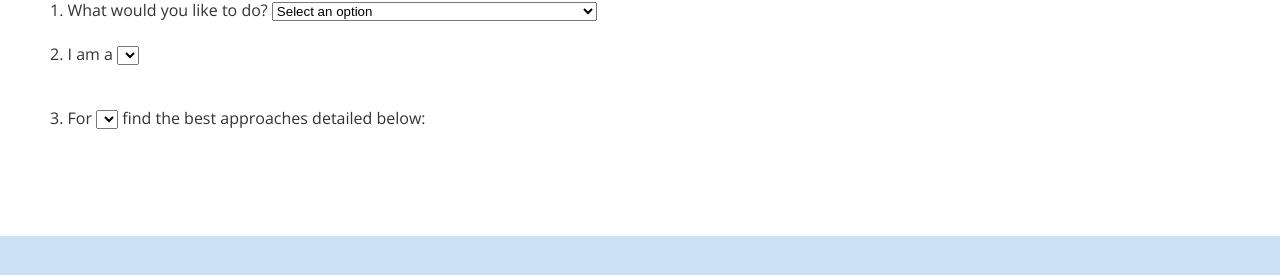
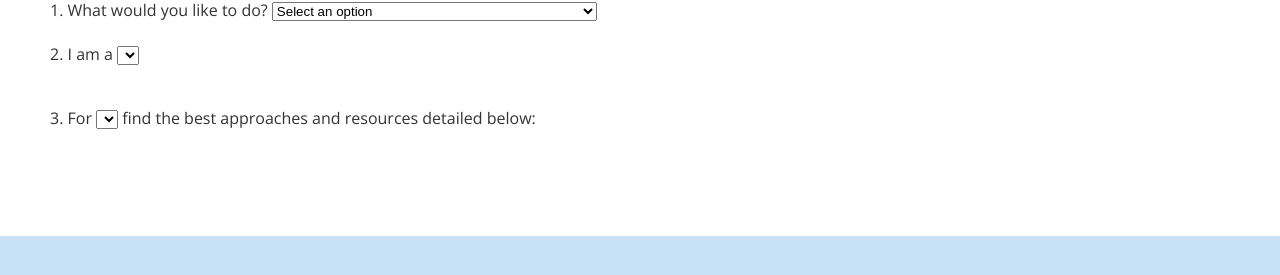
Before and after one commit to blue-button/blue-button-toolkit, a Jekyll site: the page built from selector/index.md, in a window 1280 px wide and 900 px high, scrolled down 2656 px. Shown: the part 514-789 px from the top of the window. Built offline with Jekyll 4.4.1, drawn with Linux system fonts in a browser that asks for light colours; nearby versions of some CDN libraries; library files that are not in the unit come from our copies; Markdown is read by kramdown in place of the engine named in the settings; some of the changed lines change nothing that is shown.

Commit message:
Saving progress, again...

```diff
--- a/_layouts/selector.html
+++ b/_layouts/selector.html
@@ -16,7 +16,7 @@
 	<div>
 		<p>Blue Button is a nationally recognized symbol indicating to consumers that they can get their own health records electronically from doctors, hospitals, and other health care providers, such as pharmacies and health insurance plans.  With electronic access to their health records, consumers can check them for accuracy and completeness, share them with people they trust—in case of emergency or to coordinate care among different providers—and reference them as needed. Health records may include clinical information from doctors and hospitals, health insurance claims, prescription histories, and lab/diagnostic test results.</p>
 
-		<p>The Blue Button Initiative is a public-private partnership to empower consumers with easy and secure access to their health records from a variety of sources in a format they can use.  More than 500 companies have <a href='healthit.gov/pledge'>pledged</a> their support to increase consumer access to and use of their health data and as a result, more than 150 million Americans are already able to access their health information online from a variety of sources.  The Blue Button Initiative is built on national standards that support individual consumers in using tools developed by the private sector, including applications and services that help individuals to analyze data and make better use of it to manage their health.</p>
+		<p>The Blue Button Initiative is a public-private partnership to empower consumers with easy and secure access to their health records from a variety of sources in a format they can use.  More than 500 companies have <a target="_blank" href='healthit.gov/pledge'>pledged</a> their support to increase consumer access to and use of their health data and as a result, more than 150 million Americans are already able to access their health information online from a variety of sources.  The Blue Button Initiative is built on national standards that support individual consumers in using tools developed by the private sector, including applications and services that help individuals to analyze data and make better use of it to manage their health.</p>
 	</div>
 	<div class="intro-section" id="intro-section2">Who is This Toolkit For?<span></span></div>
 	<div>
@@ -46,9 +46,9 @@
 	</div>
 	<div class="intro-section odd" id="intro-section5">Who is Behind the Blue Button Initiative?<span></span></div>
 	<div>
-		<p>The Blue Button Initiative is a public-private partnership based out of the Office of the National Coordinator for Health Information Technology at the US Department of Health &amp; Human Services (ONC) with strong support from other federal agencies, including the White House, VA, CMS, DoD, IHS and the private sector. Watch Todd Park, Chief Technology Officer of the U.S. explain the <a href='https://www.youtube.com/watch?v=dEcIh0Rzssk'>significance of Blue Button</a></p>
+		<p>The Blue Button Initiative is a public-private partnership based out of the Office of the National Coordinator for Health Information Technology at the US Department of Health &amp; Human Services (ONC) with strong support from other federal agencies, including the White House, VA, CMS, DoD, IHS and the private sector. Watch Todd Park, Chief Technology Officer of the U.S. explain the <a target="_blank" href='https://www.youtube.com/watch?v=dEcIh0Rzssk'>significance of Blue Button</a></p>
 
-		<p>More than 500 private sector organizations participate in the Blue Button Pledge Program, including Aetna, United, Walgreens, CVS, Quest, Microsoft, the Mayo Clinic, AARP and the American Cancer Society. For a full list of participating members, please see <a href='www.healthit.gov/pledge'>www.healthit.gov/pledge</a>. You can also see how far along specific organizations are with respect to enabling electronic access to their health data via the Blue Button Connector website at <a href='http://bluebuttonconnector.healthit.gov'>http://bluebuttonconnector.healthit.gov</a>. Although many healthcare providers do not yet offer such access, the majority of Americans have electronic access to their own health records electronically via one or more organizations listed on the Blue Button Connector, including health plans and pharmacies.</p>
+		<p>More than 500 private sector organizations participate in the Blue Button Pledge Program, including Aetna, United, Walgreens, CVS, Quest, Microsoft, the Mayo Clinic, AARP and the American Cancer Society. For a full list of participating members, please see <a target="_blank" href='www.healthit.gov/pledge'>www.healthit.gov/pledge</a>. You can also see how far along specific organizations are with respect to enabling electronic access to their health data via the Blue Button Connector website at <a target="_blank" href='http://bluebuttonconnector.healthit.gov'>http://bluebuttonconnector.healthit.gov</a>. Although many healthcare providers do not yet offer such access, the majority of Americans have electronic access to their own health records electronically via one or more organizations listed on the Blue Button Connector, including health plans and pharmacies.</p>
 	</div>
 	<div class="intro-section" id="intro-section6">Does Blue Button protect privacy?<span></span></div>
 	<div>
@@ -62,7 +62,7 @@
 	</div>
 	<div class="intro-section odd" id="intro-section7">How Does Blue Button Guide Relate to the Blue Button+ Implementation Guide?<span></span></div>
 	<div>
-		<p>In 2013 the Office of the National Coordinator for Health Information Technology (ONC) issued the <a href='http://bluebuttonplus.org/'>Blue Button+ Implementation Guide</a> to support data holders/providers and third party applications in implementing Blue Button standards. This Blue Button Toolkit is the evolution of that original implementation guide, but with a few significant changes:</p>
+		<p>In 2013 the Office of the National Coordinator for Health Information Technology (ONC) issued the <a target="_blank" href='http://bluebuttonplus.org/'>Blue Button+ Implementation Guide</a> to support data holders/providers and third party applications in implementing Blue Button standards. This Blue Button Toolkit is the evolution of that original implementation guide, but with a few significant changes:</p>
 
 		<ul>
 			<li>The standards and other technical guidelines in the Blue Button Toolkit are drawn from a portfolio of national standards that support the Blue Button Initiative. They can be referred to as “Blue Button recommended standards.” We are no longer promoting the term “Blue Button+” or “Blue Button Plus” because it was confusing to people relative to “Blue Button” or the “Blue Button Initiative”.</li>
@@ -96,7 +96,7 @@
 	<p id="how-description"></p>
 
 	<div>
-		3. For <select id="how"></select> find the best approaches detailed below:
+		3. For <select id="how"></select> find the best approaches and resources detailed below:
 	</div>
 
 	<br>
--- a/js/selector.js
+++ b/js/selector.js
@@ -272,11 +272,12 @@
         "display_name": "Marketing Resources",
         "audience": [
             {
-                "display_name": "Any Organization",
+                "display_name": "Data Holder or Non Data-Holder",
+                "description":"Audience level objective statement",
                 "data_types": [
                     {
                         "name": "The Blue Button PSAs",
-                        "description": "The description of the PSAs",
+                        "description": ":30-:60 sec Blue Button PSAs",
                         "link": "",
                         "resources": [
                             {
@@ -313,34 +314,20 @@
          "display_name": "Developer Resources",
         "audience": [
             {
-                "display_name": "Any Organization",
+                "display_name": "Data Holder or Non Data-Holder",
+                "description":"Audience level objective statement",
                 "data_types": [
                     {
-                        "name": "The Blue Button PSAs",
-                        "description": "The description of the PSAs",
-                        "link": "",
+                        "name": "GitHub Blue Button Project Page",
+                        "description": "Various open source development projects that support Blue Button ",
+                        "link": "https://github.com/blue-button",
                         "resources": [
-                            {
-                                "name": ":60 sec Blue Button PSA for Cancer Patients and Survivors",
-                                "description": ":60 sec Blue Button PSA for Cancer Patients and Survivors",
-                                "link": "http://www.healthit.gov/patients-families/video/60-sec-latina-woman-her-forties-who-living-cancer"
-                            },
-                            {
-                                "name": ":60 sec Blue Button PSA for Seniors 65+ with chronic conditions ",
-                                "description": ":60 sec Blue Button PSA for Seniors 65+ with chronic conditions ",
-                                "link": "http://www.healthit.gov/patients-families/video/60-seconds-blue-button-psa-senior-65-chronic-condition"
-                            }
                         ]
                     },{
-                        "name": "The Blue Button Web Banner Ads",
-                        "description": "The description of Web Banner Ads",
-                        "link": "",
+                        "name": "Standards Implementation &amp; Testing Environment",
+                        "description": "The SITE aims to provide a central collaboration environment for developers and the standards community, and thus facilitate the rapid adoption of those standards in EHRs.  The SITE is divided into sandboxes, one for each standard supported by the SITE.",
+                        "link": "http://sitenv.org/",
                         "resources": [
-                            {
-                                "name": "The Blue Button Web Banner Ads",
-                                "description": "Print PSAs feature various images of the Blue Button that can be used in electronic or hard copy magazines, newsletters, and newspapers. Downloadable photos and graphics, including the print PSAs, are available in the Image Library.",
-                                "link": "hhttp://www.healthit.gov/sites/default/files/document_fonts.zip"
-                            }
                         ]
                     }
                 ]
@@ -402,7 +389,7 @@
 		$("#"+recommendationsId).hide();
 
 		var selection = $(this).val();
-		var options = getDataTypes(selection);
+		var options = getDataTypePair(selection);
 		populateOptions(secondSelectBoxId, thirdSelectBoxId, options);
 
 		$("#"+thirdSelectBoxId).trigger("change");
@@ -410,20 +397,25 @@
 
 	$("#"+thirdSelectBoxId).change(function(){
 		var selection = $(this).val();
-		$("#"+thirdSelectBoxId+"-description").html(getDataTypeDescription($("#"+thirdSelectBoxId).val())+"<br><br>");
-		var options = getDataTypeRecommendations($("#"+thirdSelectBoxId).val());
+
 
 
 		var keyword = $("#"+firstSelectBoxId).val();
 		switch(keyword){
 			case 'share':
+				var options = getDataTypeRecommendations($("#"+thirdSelectBoxId).val());
 				populateRecommendations(recommendationsId, options, keyword);
+				$("#"+thirdSelectBoxId+"-description").html(getDataTypeDescription($("#"+thirdSelectBoxId).val())+"<br><br>");
 				break;
 			case 'build':
-				populateDeveloperResources(recommendationsId, options);
+				var data_types = getDataTypeObject($("#"+thirdSelectBoxId).val());
+				populateDeveloperResources(recommendationsId, data_types);
+				$("#"+thirdSelectBoxId+"-description").html(getAudienceDescription($("#"+thirdSelectBoxId).val())+"<br><br>");
 				break;
 			case 'market':
-				populateMarketingResources(recommendationsId, options);
+				var resources = getDataTypeResources($("#"+thirdSelectBoxId).val());
+				populateMarketingResources(recommendationsId, resources);
+				$("#"+thirdSelectBoxId+"-description").html(getAudienceDescription($("#"+thirdSelectBoxId).val())+"<br><br>");
 				break;
 			default:
 				break;
@@ -515,7 +507,7 @@
 			guidePanelHtml += "<td>" + recommendations.transmit.transport[g].security[c].name + "</td>"
 		});
 		guidePanelHtml += "</tr><tr><th>Example</th>"
-		guidePanelHtml += "<td><a href='"+ recommendations.transmit.transport[g].link + "'>" + recommendations.transmit.transport[g].example.name + "</a><br />" + recommendations.transmit.transport[g].example.description + "</td>";
+		guidePanelHtml += "<td><a target='_blank' href='"+ recommendations.transmit.transport[g].link + "'>" + recommendations.transmit.transport[g].example.name + "</a><br />" + recommendations.transmit.transport[g].example.description + "</td>";
 		guidePanelHtml += "</tr></table>";
 	});
 
@@ -535,14 +527,22 @@
 }
 
 function populateResources(id, resources, developer_flag){
-
 	var guidePanelHtml = "";
 
 	if(developer_flag){
-		guidePanelHtml += "Developer section goes here.";
+
+		guidePanelHtml += "<h3>" + resources.name + "</h3>";
+		guidePanelHtml += "<p>" + resources.description + "</p>";
+		guidePanelHtml += "<a target='_blank' href='" + resources.link + "'>View</a>";
+
 	}else{
-		guidePanelHtml += "Marketing section goes here.";
+		$(resources).each(function(a){
+			guidePanelHtml += "<h3>" + resources[a].name + "</h3>";
+			guidePanelHtml += "<p>" + resources[a].description + "</p>";
+			guidePanelHtml += "<a target='_blank' href='" + resources[a].link + "'>View</a>";
+		});
 	}
+
 
 	$("#"+id).html(guidePanelHtml);
 	$("#"+id).show();
@@ -562,17 +562,46 @@
 	return audience_names;
 }
 
-/**Get Data Types By Audience Path**/
-function getDataTypes(audience_path){
-	var data_types = [];
+/**Get Data Type Pair By Audience Path**/
+function getDataTypePair(audience_path){
+	var data_type_pair = [];
 	var audience_path_array = audience_path.split("-");
 	var data_types_array = data[audience_path_array[0]].audience[parseInt(audience_path_array[1])].data_types;
 
 	for(var key in data_types_array){
-		data_types.push({"value":audience_path+"-"+key, "display_name":data_types_array[key].name});
+		data_type_pair.push({"value":audience_path+"-"+key, "display_name":data_types_array[key].name});
 	}
 
-	return data_types;
+	return data_type_pair;
+}
+
+/**Get Data Type By Audience Path**/
+function getDataTypes(audience_path){
+
+	var audience_path_array = audience_path.split("-");
+	var data_types_array = data[audience_path_array[0]].audience[parseInt(audience_path_array[1])].data_types;
+
+	return data_types_array;
+}
+
+/**Get Audience Description**/
+function getAudienceDescription(data_type_path){
+	var audience_description = "";
+	var data_type_path_array = data_type_path.split("-");
+	var audience_description = data[data_type_path_array[0]].audience[parseInt(data_type_path_array[1])].description;
+
+	return audience_description;
+}
+
+
+
+/**Get Current Data Type Object**/
+function getDataTypeObject(data_type_path){
+	var data_type_object = "";
+	var data_type_path_array = data_type_path.split("-");
+	var data_type_object = data[data_type_path_array[0]].audience[parseInt(data_type_path_array[1])].data_types[parseInt(data_type_path_array[2])];
+
+	return data_type_object;
 }
 
 /**Get Data Type Description**/
@@ -589,6 +618,13 @@
 	var data_type_recommendations = [];
 	var data_type_path_array = data_type_path.split("-");
 	var data_type_recommendations = data[data_type_path_array[0]].audience[parseInt(data_type_path_array[1])].data_types[parseInt(data_type_path_array[2])].recommendations;
-	console.log(data_type_recommendations);
 	return data_type_recommendations;
 }
+
+/**Get Data Type Resources**/
+function getDataTypeResources(data_type_path){
+	var data_type_recommendations = [];
+	var data_type_path_array = data_type_path.split("-");
+	var data_type_recommendations = data[data_type_path_array[0]].audience[parseInt(data_type_path_array[1])].data_types[parseInt(data_type_path_array[2])].resources;
+	return data_type_recommendations;
+}
```
